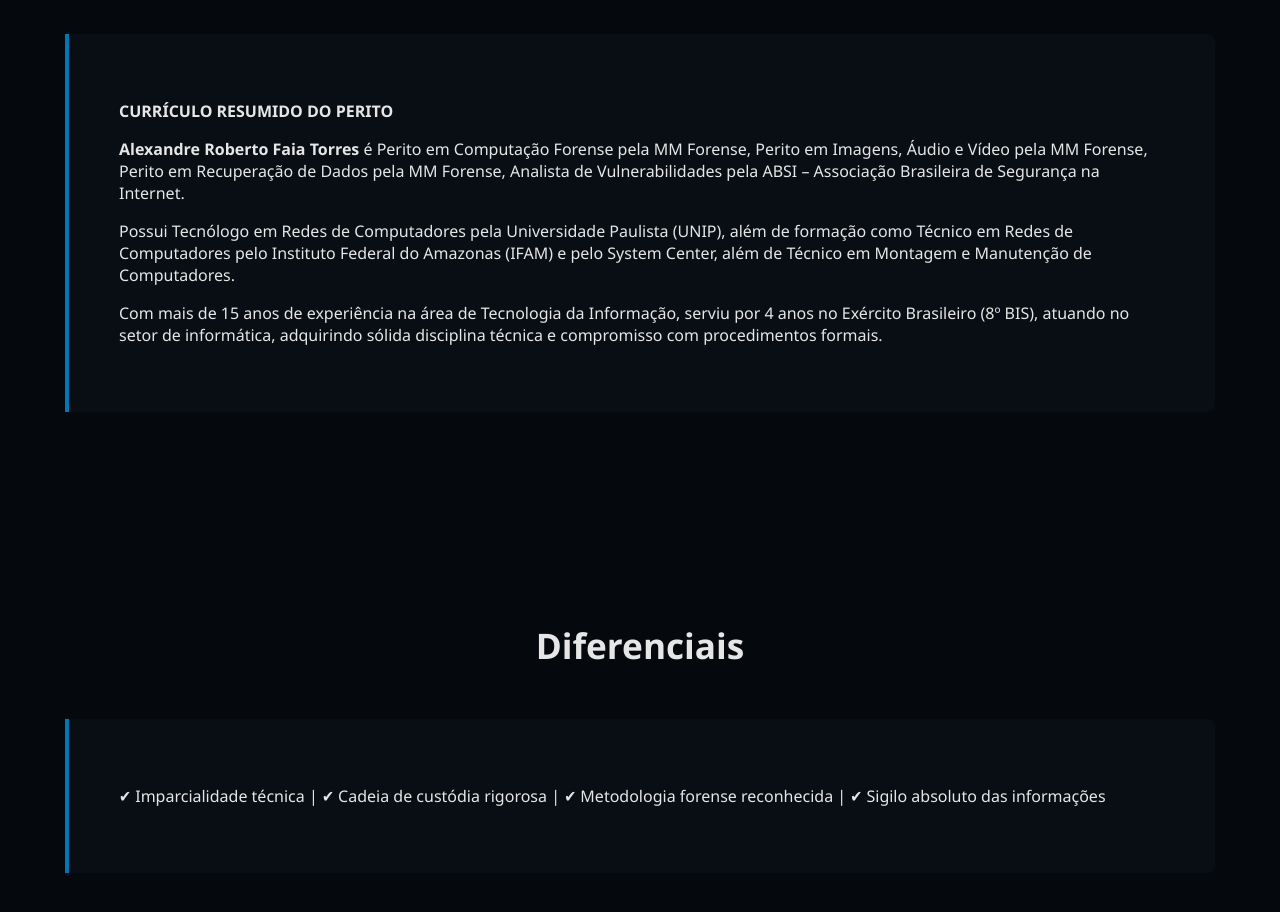
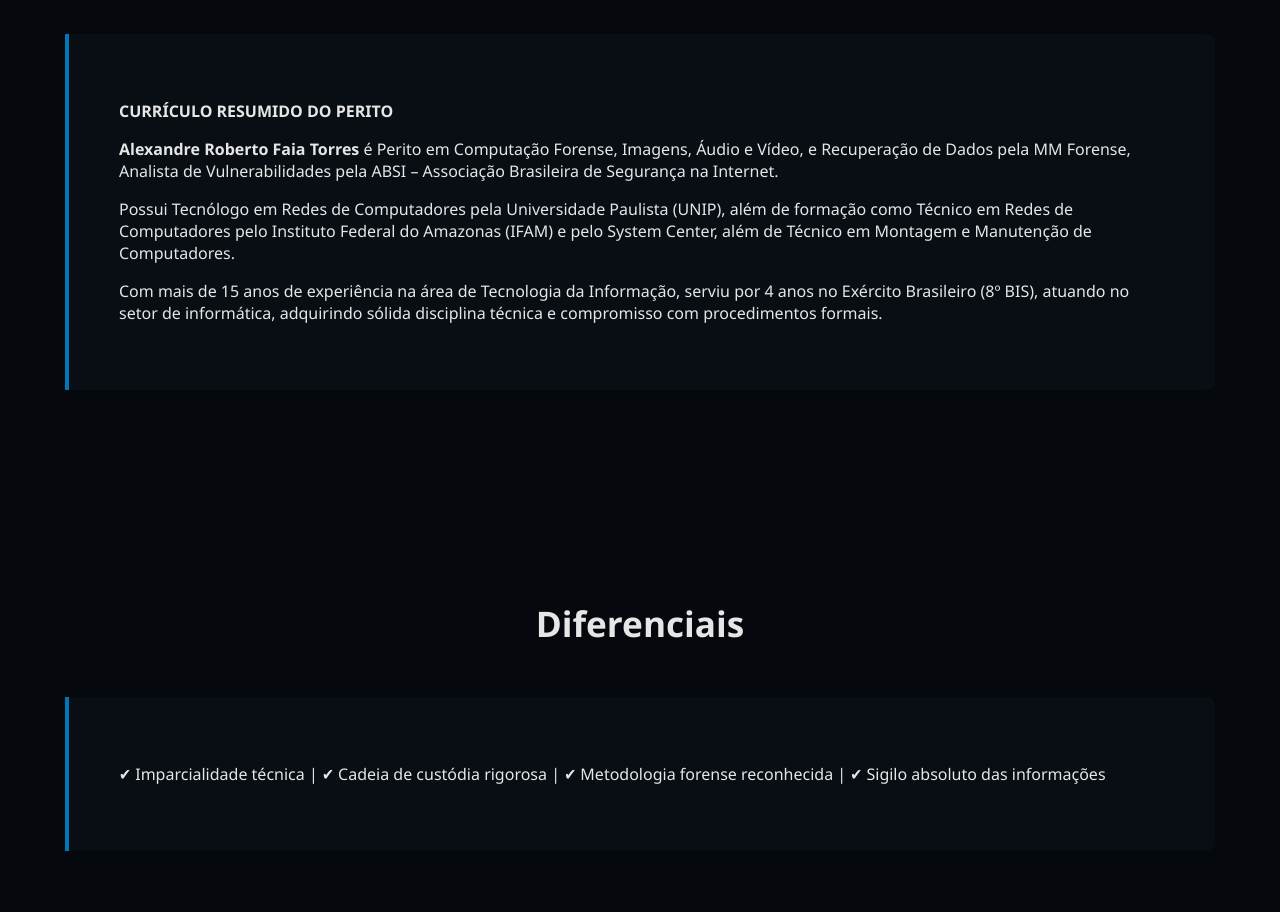
Before and after one commit to suportetitb-source/perito-digital, a plain HTML site: page index.html in a window 1280 px wide. Shown: the part 2280-3192 px from the top of the page. Drawn offline with Linux system fonts and the light colour scheme.

Commit message:
Update index.html

```diff
--- a/index.html
+++ b/index.html
@@ -219,7 +219,7 @@
   <h2 class="section-title">Quem Sou</h2>
   <div class="about">
     <p><strong>CURRÍCULO RESUMIDO DO PERITO</strong></p>
-    <p><strong>Alexandre Roberto Faia Torres</strong> é Perito em Computação Forense pela MM Forense, Perito em Imagens, Áudio e Vídeo pela MM Forense, Perito em Recuperação de Dados pela MM Forense, Analista de Vulnerabilidades pela ABSI – Associação Brasileira de Segurança na Internet.</p>
+    <p><strong>Alexandre Roberto Faia Torres</strong> é Perito em Computação Forense, Imagens, Áudio e Vídeo, e Recuperação de Dados pela MM Forense, Analista de Vulnerabilidades pela ABSI – Associação Brasileira de Segurança na Internet.</p>
     <p>Possui Tecnólogo em Redes de Computadores pela Universidade Paulista (UNIP), além de formação como Técnico em Redes de Computadores pelo Instituto Federal do Amazonas (IFAM) e pelo System Center, além de Técnico em Montagem e Manutenção de Computadores.</p>
     <p>Com mais de 15 anos de experiência na área de Tecnologia da Informação, serviu por 4 anos no Exército Brasileiro (8º BIS), atuando no setor de informática, adquirindo sólida disciplina técnica e compromisso com procedimentos formais.</p>
   </div>
@@ -248,4 +248,5 @@
 <a class="whatsapp-float" href="https://wa.me/5551992509093" target="_blank">💬 Solicitar Análise</a>
 
 </body>
+
 </html>
```
